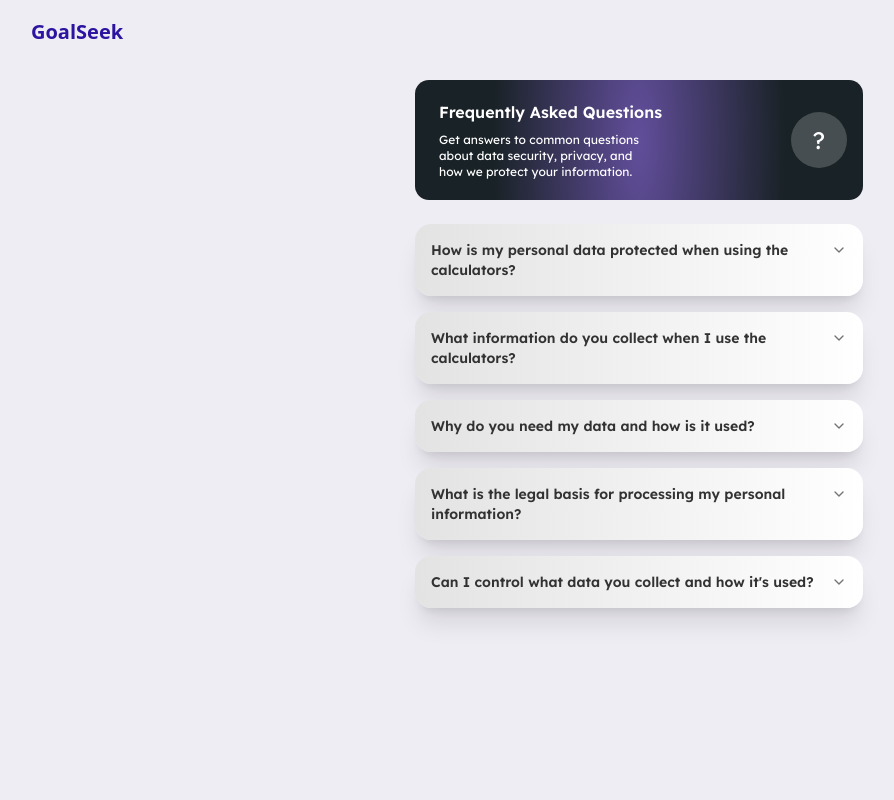
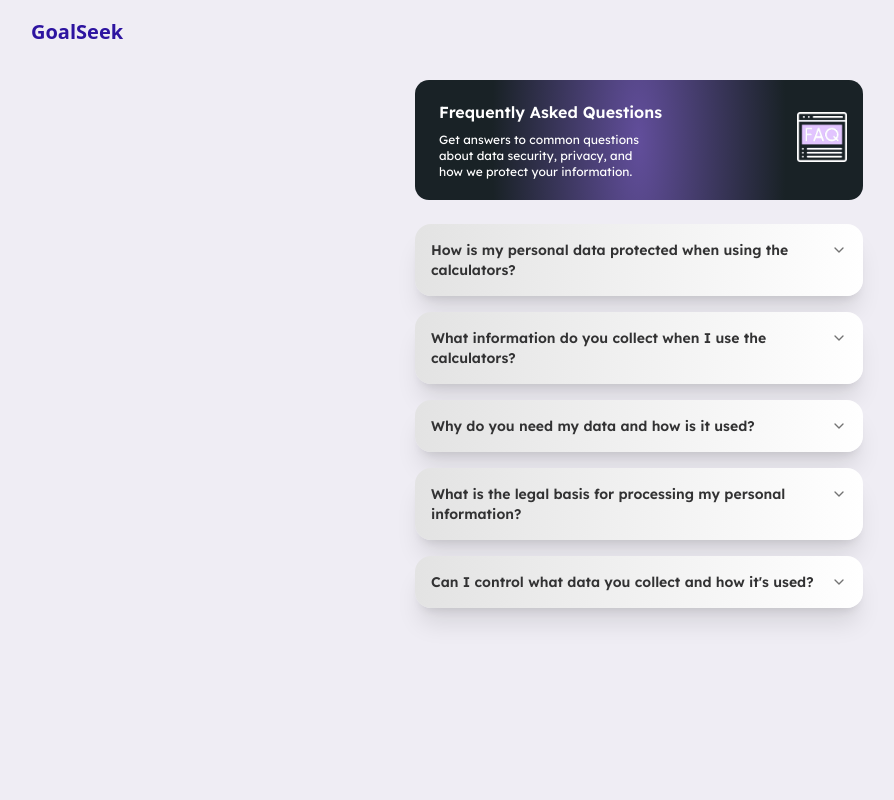
Before and after one commit to SerDunk/faq, a Next.js app: page / in a window 1280 px wide. Shown: the top 800 px of the page, without its empty margins (1-895 px from the left). Built offline with nearby package versions, Linux system fonts and the light colour scheme.

Commit message:
Added faq icon again

```diff
--- a/src/app/page.js
+++ b/src/app/page.js
@@ -4,6 +4,7 @@ import {
   AccordionItem,
   AccordionTrigger,
 } from "@/components/ui/accordion";
+import Image from "next/image";
 
 const faqData = [
   {
@@ -51,8 +52,14 @@ export default function FAQ() {
           }}
         >
           {/* Top-right FAQ Icon */}
-          <div className="absolute top-8 right-4 w-14 h-14 bg-white/20 rounded-full flex items-center justify-center">
-            <span className="text-2xl">?</span>
+          <div className="absolute top-8 right-4 ">
+            <Image
+              src="/faq.png"
+              alt="FAQ Icon"
+              width={50}
+              height={50}
+              className="object-contain"
+            />
           </div>
 
           <h1 className="text-md font-lexend font-semibold mb-2 z-10 relative">
```
